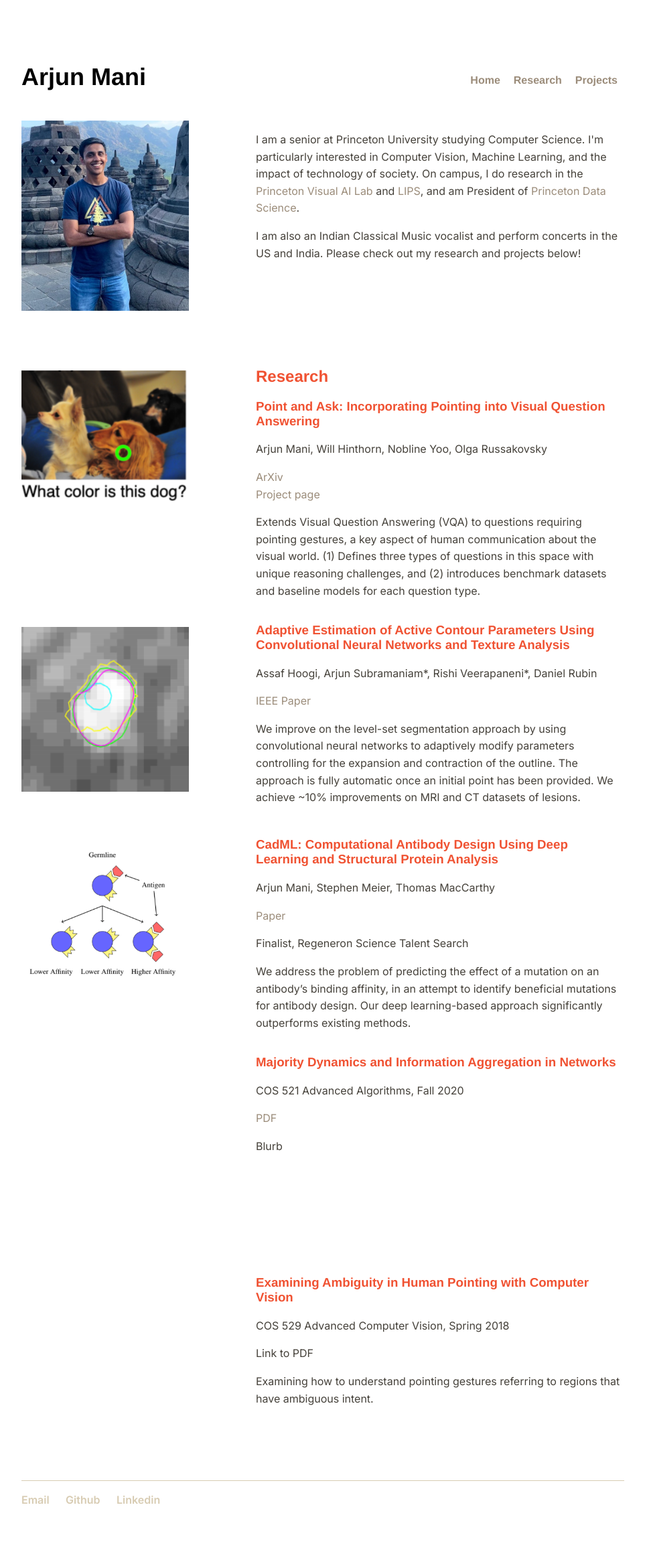
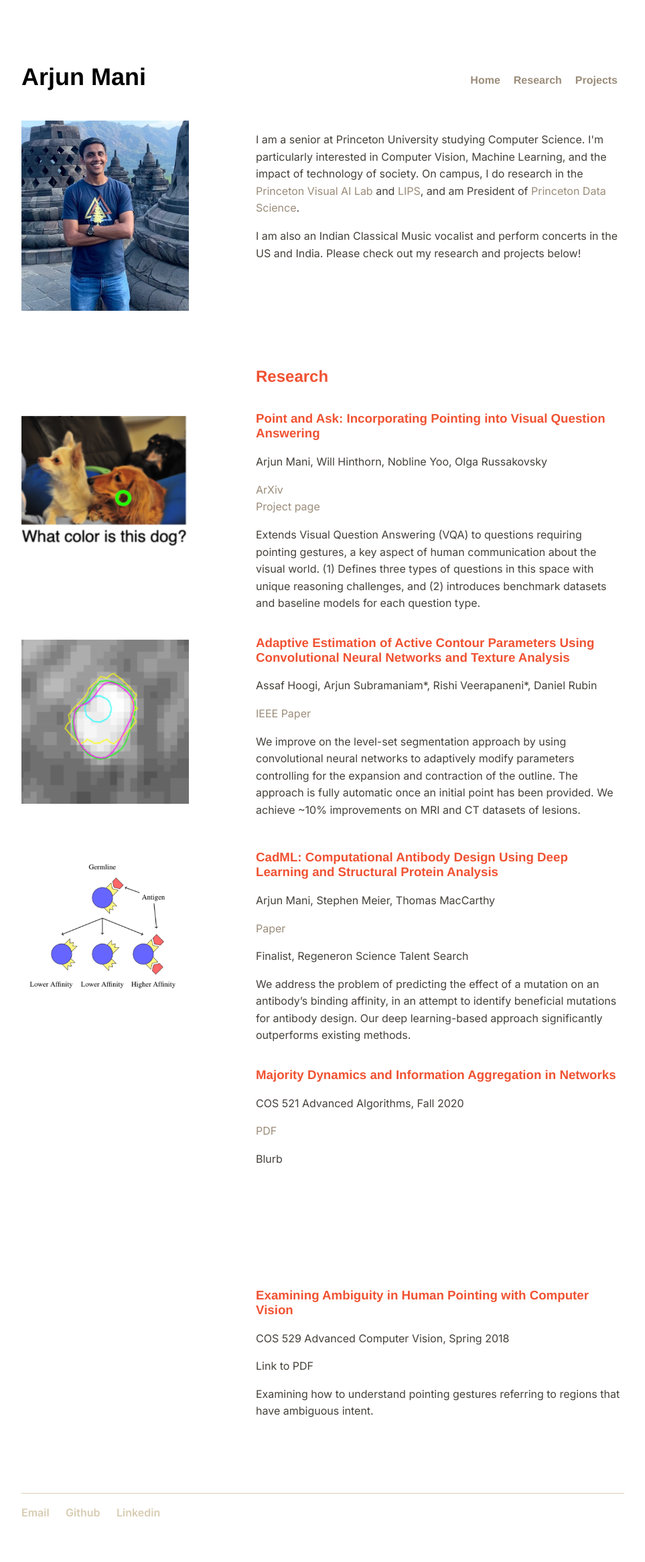
Before and after one commit to arjun-mani/arjun-mani.github.io, a Jekyll site: the page built from index.html, in a window 1280 px wide. Shown: the whole page at 67% size, without its empty margins (160-1123 px from the left). Built offline with Jekyll 4.4.1, drawn with Linux system fonts in a browser that asks for light colours; some web fonts are replaced.

Commit message:
Update index.html

```diff
--- a/index.html
+++ b/index.html
@@ -19,10 +19,18 @@ title: Home
 
 <div class="divTableRow">
 	<div class="divTableCell">
+		&nbsp;
+	</div>
+	<div class="divTableCell">
+		<h2 id="Research">Research</h2>
+	</div>
+</div>
+
+<div class="divTableRow">
+	<div class="divTableCell">
 		<img class="about" src="/imgs/pointing.png" width="100%">
 	</div>
 	<div class="divTableCell">
-		<h2 id="Research">Research</h2>
 		<h3>Point and Ask: Incorporating Pointing into Visual Question Answering</h3>
 		<p>Arjun Mani, Will Hinthorn, Nobline Yoo, Olga Russakovsky</p>
 		<p><a href="#" target="_blank">ArXiv</a><br/><a href="https://hinthornw.github.io/pointingqa/" target="_blank">Project page</a></p>
```
